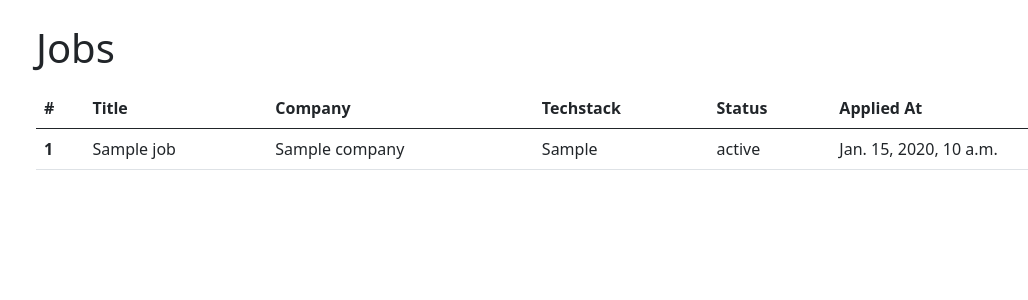
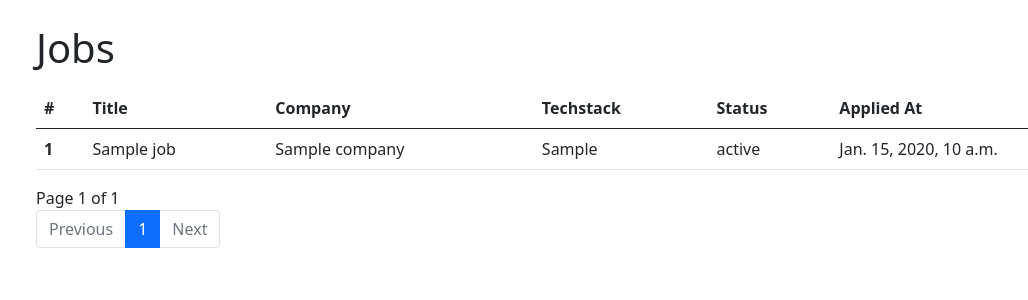
Before and after one commit to MuhammadAmir5670/job-tracker, a Django app: template jobs/templates/jobs/jobs_list.html in a window 1280 px wide. Shown: the part 56-356 px from the top of the page, without its empty margins (46-1074 px from the left). Run offline with Django 4.2, Linux system fonts and the light colour scheme; the template is opened without the code that fills it: most values are stand-ins (such as "Sample title", 1, 10 or a date in 2020); data that the repository does not hold is empty; parts of the project's set-up code (start-up, migrations or seed data) failed here and were passed over.

Commit message:
feat: add pagination to jobs

```diff
--- a/job_tracker/urls.py
+++ b/job_tracker/urls.py
@@ -17,11 +17,13 @@ Including another URLconf
 from django.contrib import admin
 from django.urls import path, include
 from django.conf import settings
+from django.views.generic import RedirectView
 
 urlpatterns = [
     path("admin/", admin.site.urls),
     path("accounts/", include("accounts.urls")),
     path("jobs/", include("jobs.urls")),
+    path("", RedirectView.as_view(url="/jobs"), name="root"),
 ]
 
 if settings.DEBUG:
--- a/jobs/templates/jobs/_table.html
+++ b/jobs/templates/jobs/_table.html
@@ -23,6 +23,8 @@
             {% endfor %}
         </tbody>
   </table>
+
+  {% include 'shared/_pagination.html' %}
 {% else %}
     {% include 'shared/_alert.html' with type='warning' message='No Jobs found!' %}
 {% endif %}
--- /dev/null
+++ b/templates/shared/_pagination.html
@@ -0,0 +1,36 @@
+<div class="Page navigation">
+    Page {{ page_obj.number }} of {{ page_obj.paginator.num_pages }}
+</div>
+<ul class="pagination">
+    {% if page_obj.has_previous %}
+        <li class="page-item">
+            <a class="page-link" href="?page={{ page_obj.previous_page_number }}">Previous</a>
+        </li>
+    {% else %}
+        <li class="page-item disabled">
+            <a class="page-link" href="?page=1">Previous</a>
+        </li>
+    {% endif %}
+
+    {% for page_number in page_obj.adjusted_elided_pages %}
+        {% if page_number == page_obj.paginator.ELLIPSIS %}
+            <li class="page-item disabled">
+                <a class="page-link">{{ page_number }}</a>
+            </li>
+        {% else %}
+            <li class="page-item {% if page_obj.number == page_number %}active{% endif %}">
+                <a class="page-link" href="?page={{ page_number }}">{{ page_number }}</a>
+            </li>
+        {% endif %}
+    {% endfor %}
+
+    {% if page_obj.has_next %}
+        <li class="page-item">
+            <a class="page-link" href="?page={{ page_obj.next_page_number }}">Next</a>
+        </li>
+    {% else %}
+        <li class="page-item disabled">
+            <a class="page-link" href="?page={{ page_obj.num_pages }}">Next</a>
+        </li>
+    {% endif %}
+</ul>
```
Also changed, not shown: jobs/views.py (+9 -0 lines).
